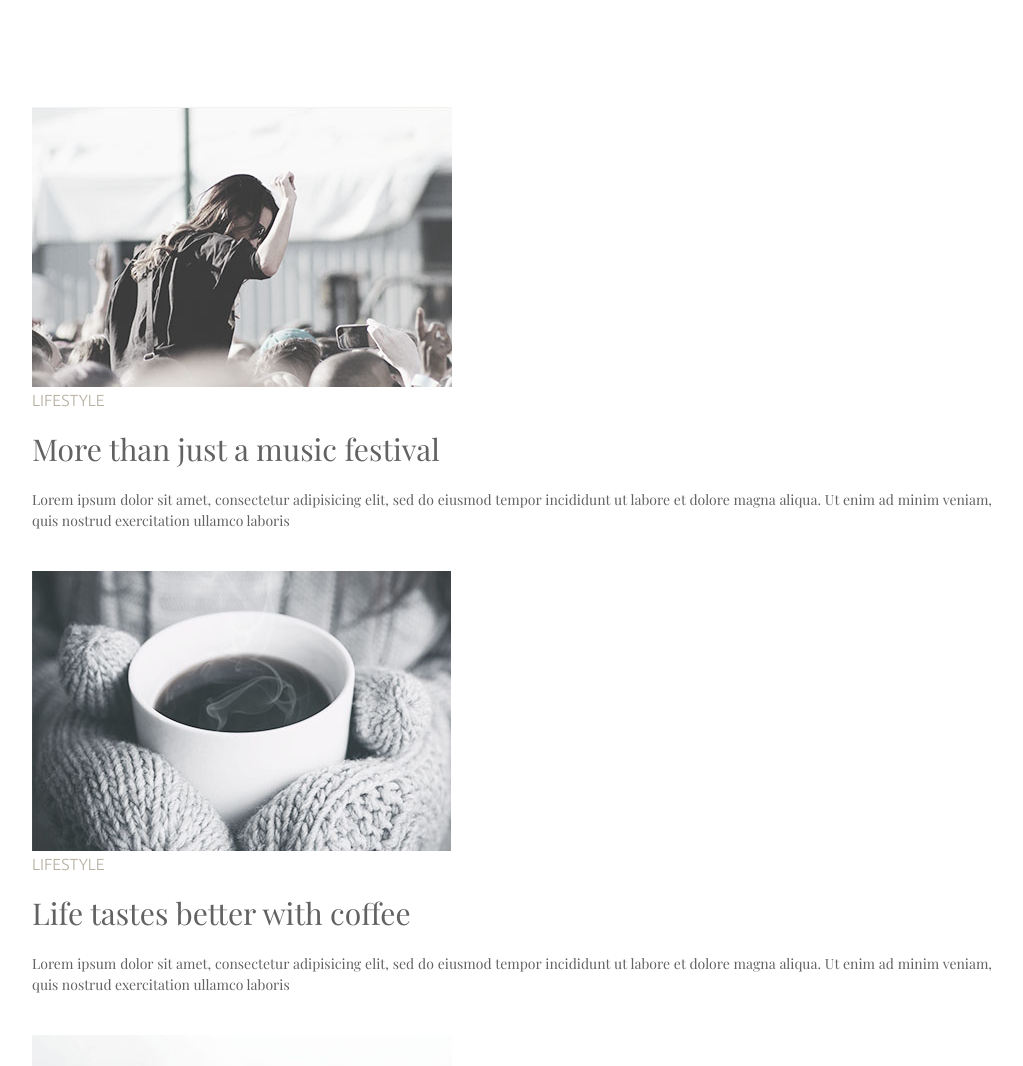
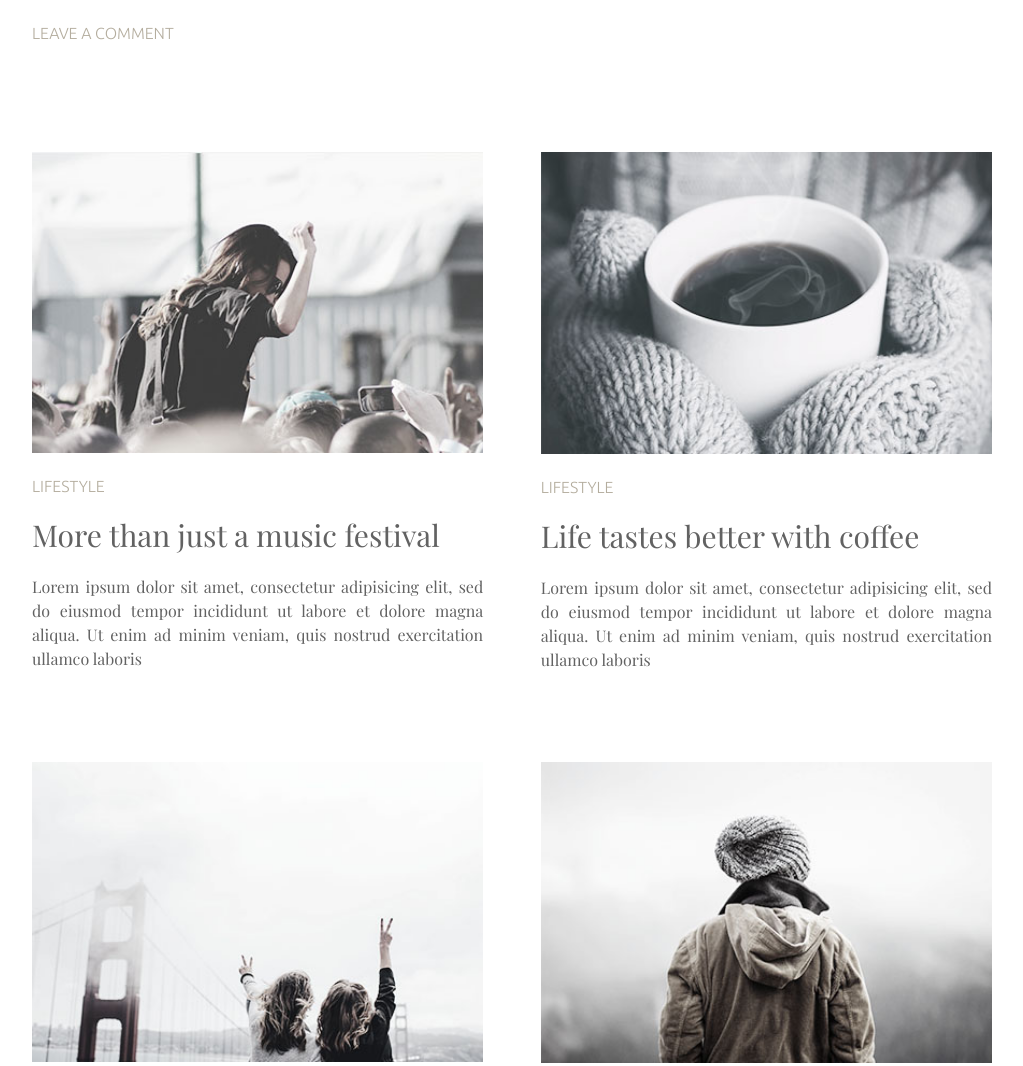
Before and after one commit to mrezaulkarim/minimo, a plain HTML site: page index.html in a window 1280 px wide. Shown: the part 1005-2071 px from the top of the page, without its empty margins (128-1151 px from the left). Drawn offline with nearby package versions, Linux system fonts and the light colour scheme; a web font is replaced by a local one.

Commit message:
Update style.css

```diff
--- a/css/style.css
+++ b/css/style.css
@@ -9,7 +9,6 @@
 body {
 	 font-family: 'Playfair Display', serif;
 	 color: #626262;
-	 font-size: 16px;
 }
 /* Start Header Section */
  header {
@@ -84,7 +83,7 @@ body {
 	font-weight: 400;
 }
 .paragraph {
-	font-size: 14px;
+	font-size: 16px;
 	text-align: justify;
 	line-height: 150%;
 	margin-bottom: 40px;
@@ -93,16 +92,16 @@ body {
 .blog_section {
 	padding: 60px 0;
 }
-.row {
+.single {
 	width: 47%;
 	float: left;
 	margin-bottom: 50px;
 }
-.row img {
+.single img {
 	width: 100%;
 	margin-bottom: 20px;
 }
-.row:nth-child(even) {
+.single:nth-child(even) {
 	margin-left: 6%;
 }
 .newsletter_bg {
@@ -137,6 +136,9 @@ body {
 	padding-right: 45px;
 
 }
+.s_form input:focus {
+	outline: 0;
+}
 .s_form button {
 	position: absolute;
 	background: transparent;
@@ -144,6 +146,9 @@ body {
 	cursor: pointer;
 	top: 15px;
 	right: 0;
+}
+.s_form button:focus {
+	outline: 0;
 }
 .s_form button img {}
 
```
